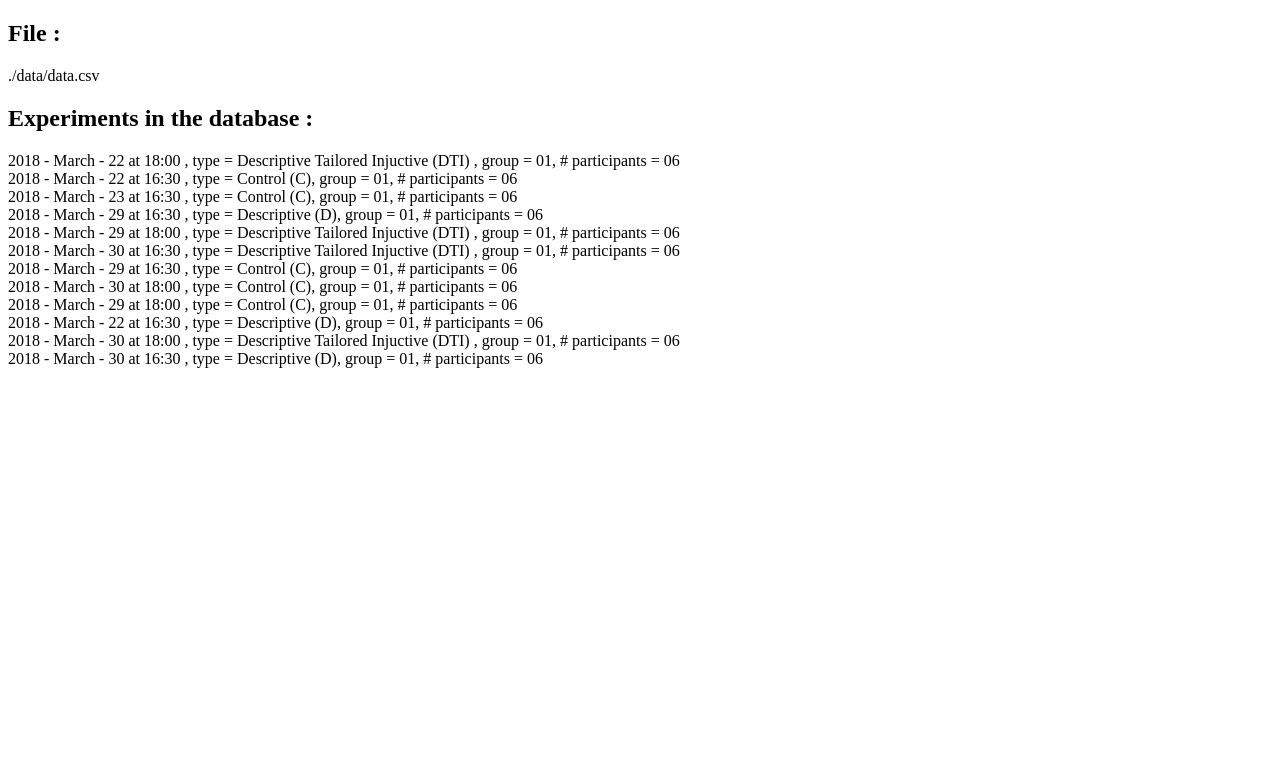
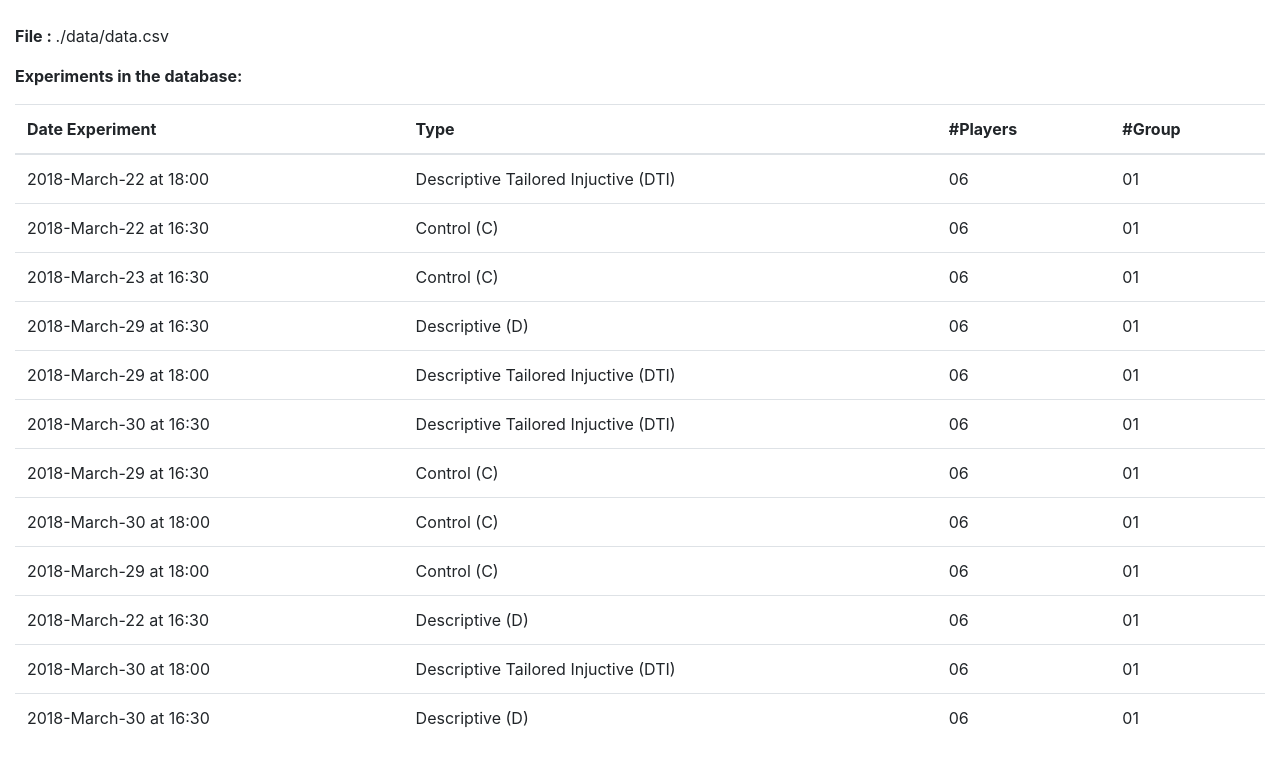
Before and after one commit to xdanielsb/DataEnergyResultsEngine, a Flask app: page /results/ in a window 1280 px wide. Shown: the top 767 px of the page. Run offline with Flask 2, Linux system fonts and the light colour scheme; some libraries are stand-ins or nearby versions.

Commit message:
Creaate a table for displaying the results.

```diff
--- a/launcher.py
+++ b/launcher.py
@@ -56,9 +56,8 @@ def labelParser(label):
   num_participants = label[13:16]
   month = MONTHS[int(month)]
   ttype = TYPES[ttype]
-  date = "20{} - {} - {} at {}:{} ".format(year, month, day, hour, minu)
-  info = "type = {}, group = {}, # participants = {}".format(ttype, idx,  num_participants)
-  return [date, info]
+  date = "20{}-{}-{} at {}:{} ".format(year, month, day, hour, minu)
+  return [date, ttype, num_participants, idx]
 
 def getLabels(data):
   ulabels = set()
@@ -75,8 +74,6 @@ def getRelevantData(path, cols):
   #Read the data
   data = pa.read_csv(path)
   flabels = getLabels(data)
-  for a,b in flabels:
-    print(a, b)
   #Get the time and create
   now = dt.datetime.now()
   strnow = str(now.strftime("%Y-%m-%d"))
--- a/main.py
+++ b/main.py
@@ -58,4 +58,4 @@ def results():
 
 if __name__ =="__main__":
     print(__doc__)
-    app.run( threaded=True, debug=True)
+    app.run(debug=True)
--- a/templates/results.html
+++ b/templates/results.html
@@ -4,21 +4,53 @@
   <meta charset="UTF-8">
   <meta name="viewport" content="width=device-width, initial-scale=1.0">
   <meta http-equiv="X-UA-Compatible" content="ie=edge">
+  <link rel="stylesheet" href="https://stackpath.bootstrapcdn.com/bootstrap/4.1.0/css/bootstrap.min.css" integrity="sha384-9gVQ4dYFwwWSjIDZnLEWnxCjeSWFphJiwGPXr1jddIhOegiu1FwO5qRGvFXOdJZ4" crossorigin="anonymous">
+
   <title>Document</title>
 </head>
 <body>
-{% if name_file %}
- <h2> File :  </h2>
-     {{ name_file }}
-{% endif %}
+<div class="container-fluid">
+  <br>
+  {% if name_file %}
+    <p> <b> File :  </b> {{ name_file }}</p>
+  {% endif %}
+  <p> <b> Experiments in the database: </b> </p>
 
-<h2> Experiments in the database :</h2>
-{% if headers %}
- {% for info, desc in headers %}
-    {{info}}, {{desc}} <br>
- {% endfor %}
-{% endif %}
+  <div class="table-responsive">
+    <table class="table">
+      <thead>
+        <tr>
+          <th> Date Experiment </th>
+          <th> Type </th>
+          <th> #Players </th>
+          <th> #Group </th>
+        </tr>
+      </thead>
+      <tbody>
+        {% if headers %}
+          {% for info, type, players, group in headers %}
+          <tr>
+            <td> {{info}} </td>
+            <td> {{type}} </td>
+            <td> {{players}} </td>
+            <td> {{group}} </td>
+          </tr>
+          {% endfor %}
+        {% endif %}
+      </tbody>
+    </table>
+  </div>
 
+
+
+
+
+
+</div>
+
+  <script src="https://code.jquery.com/jquery-3.3.1.slim.min.js" integrity="sha384-q8i/X+965DzO0rT7abK41JStQIAqVgRVzpbzo5smXKp4YfRvH+8abtTE1Pi6jizo" crossorigin="anonymous"></script>
+  <script src="https://cdnjs.cloudflare.com/ajax/libs/popper.js/1.14.0/umd/popper.min.js" integrity="sha384-cs/chFZiN24E4KMATLdqdvsezGxaGsi4hLGOzlXwp5UZB1LY//20VyM2taTB4QvJ" crossorigin="anonymous"></script>
+  <script src="https://stackpath.bootstrapcdn.com/bootstrap/4.1.0/js/bootstrap.min.js" integrity="sha384-uefMccjFJAIv6A+rW+L4AHf99KvxDjWSu1z9VI8SKNVmz4sk7buKt/6v9KI65qnm" crossorigin="anonymous"></script>
 
 </body>
 </html>
```
